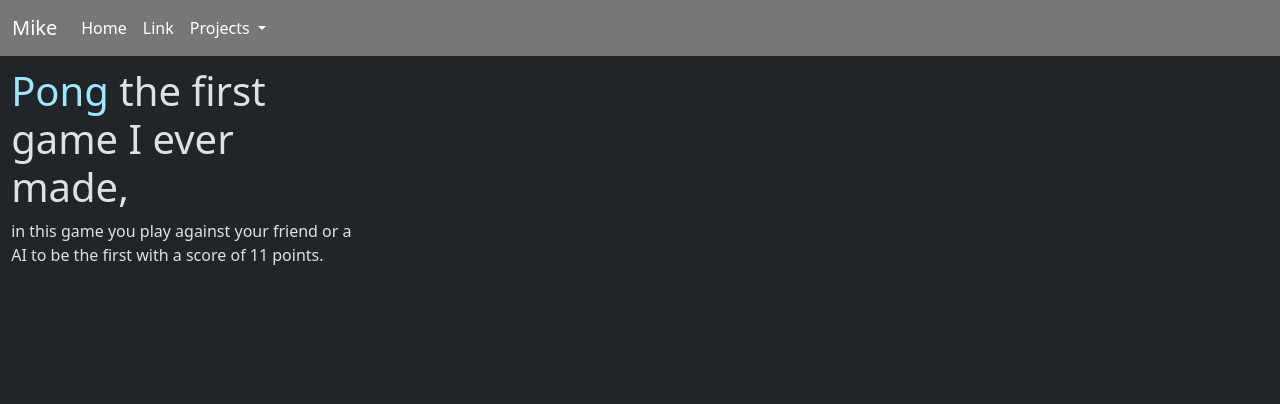
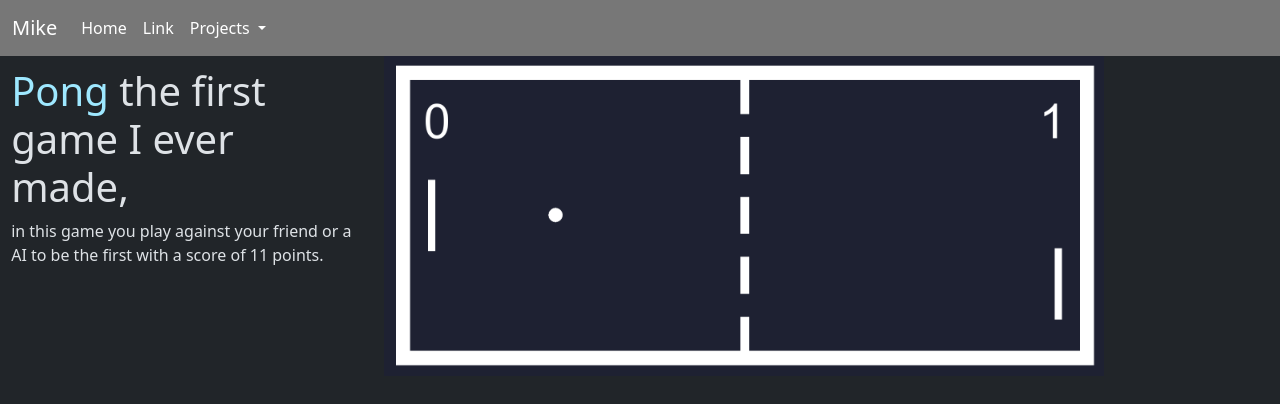
Before and after one commit to MikeOomen/portoflio, a plain HTML site: page pong/pong.html in a window 1280 px wide. Drawn offline with nearby package versions, Linux system fonts and the light colour scheme.

Commit message:
Fixed again

```diff
--- a/pong/pong.html
+++ b/pong/pong.html
@@ -47,7 +47,7 @@
             <p>in this game you play against your friend or a AI to be the first with a score of 11 points.</p>
         </div>
         <section class="col-md-6 col-lg-8 order-md-1 order-lg-2">
-           <img src="img/Screenshot_20221214_104114.png" class="img-custom-2" alt="">
+           <img src="../img/Screenshot_20221214_104114.png" class="img-custom-2" alt="">
        </section>
     </div>
     </main>
```
